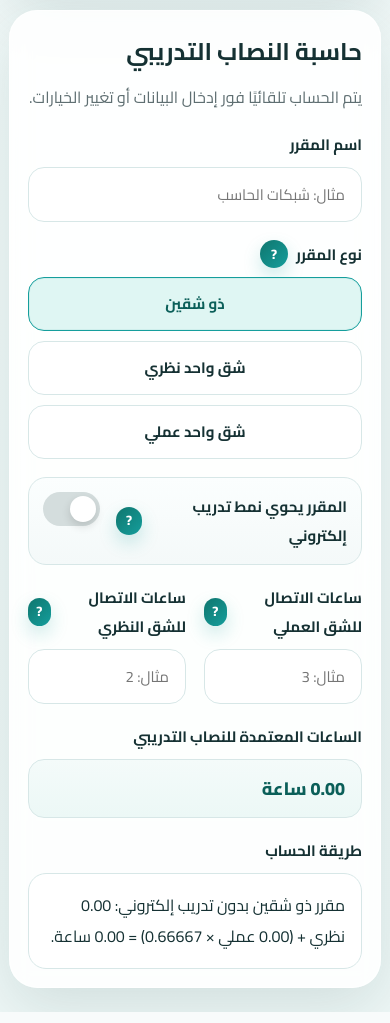
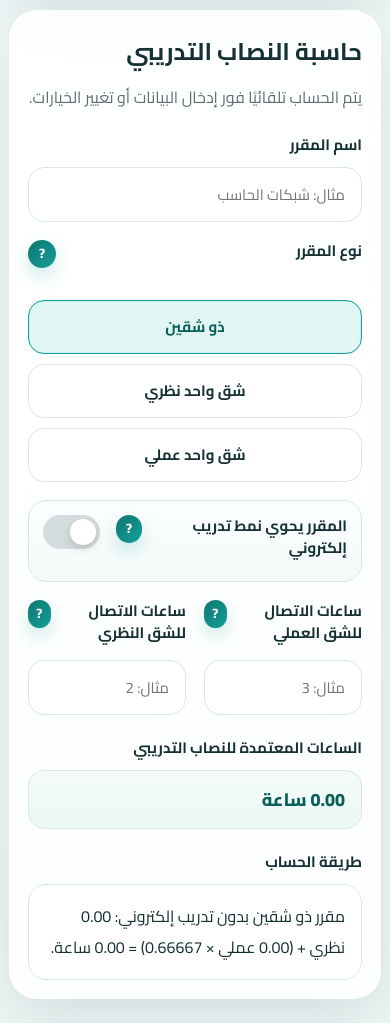
Before and after one commit to maf1250/SSASECT, a Flask app: page / in a window 390 px wide. Shown: the part 1837-2860 px from the top of the page. Run offline with Flask 3, Linux system fonts and the light colour scheme.

Commit message:
Update style.css

```diff
--- a/static/style.css
+++ b/static/style.css
@@ -164,6 +164,7 @@ body {
   display: flex;
   flex-direction: column;
   gap: 8px;
+
 }
 
 .field.full { grid-column: 1 / -1; }
@@ -413,4 +414,16 @@ select:focus {
     width: 38px;
     height: 38px;
   }
+
+.field .label-row {
+  min-height: 52px;
+  display: flex;
+  align-items: flex-start;
+  justify-content: space-between;
+  gap: 8px;
 }
+
+.field .label-row label {
+  line-height: 1.5;
+}
+}
```
